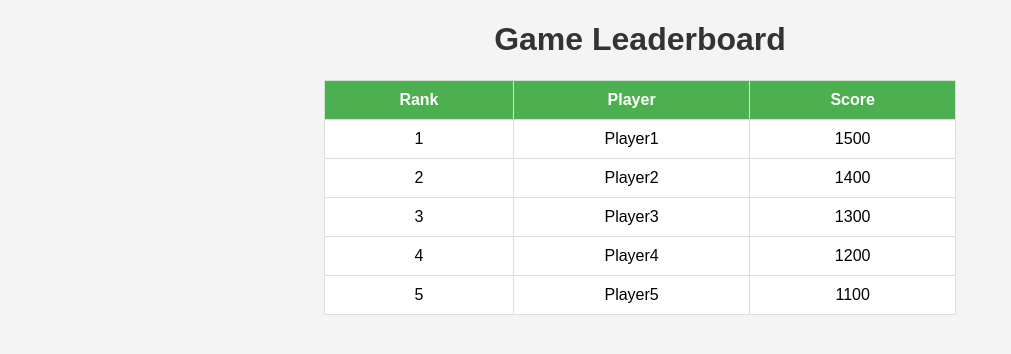
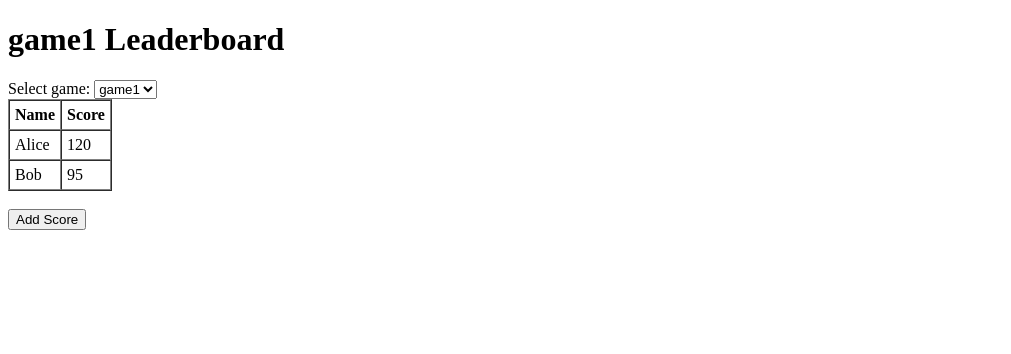
Before and after one commit to John-TRI1/BugFreeBrigade2, a Flask app: page / in a window 1280 px wide. Shown: the top 354 px of the page, without its empty margins (0-1011 px from the left). Run offline with Flask 3, Linux system fonts and the light colour scheme.

Commit message:
More info

```diff
--- a/Team Project One/app.py
+++ b/Team Project One/app.py
@@ -1,19 +1,50 @@
-from flask import Flask, render_template
+from flask import Flask, render_template, request, redirect, jsonify
 
 app = Flask(__name__)
 
-# Sample leaderboard data
-leaderboard = [
-    {"rank": 1, "name": "Player1", "score": 1500},
-    {"rank": 2, "name": "Player2", "score": 1400},
-    {"rank": 3, "name": "Player3", "score": 1300},
-    {"rank": 4, "name": "Player4", "score": 1200},
-    {"rank": 5, "name": "Player5", "score": 1100},
-]
+leaderboards = {
+    'game1': [
+       {"name": "Alice", "score": 120},
+       {"name": "Bob", "score": 95}
+    ],
+    'game2': [
+       {"name": "Charlie", "score": 130},
+       {"name": "Dave", "score": 80}
+    ]
+}
 
-@app.route('/')
-def show_leaderboard():
-    return render_template('leaderboard.html', leaderboard=leaderboard)
+@app.route("/")
+def index():
+    game = request.args.get('game', 'game1')
+    scores = leaderboards.get(game, [])
+    sorted_scores = sorted(scores, key=lambda x: x["score"], reverse=True)
+    games = list(leaderboards.keys())
+    return render_template("index.html", scores=sorted_scores, games=games, current_game=game)
 
-if __name__ == '__main__':
+@app.route("/submit", methods=["GET"])
+def submit_form():
+    game = request.args.get('game', 'game1')
+    return render_template("submit.html", game=game)
+
+@app.route("/submit", methods=["POST"])
+def submit_score():
+    game = request.form.get("game", "game1")
+    name = request.form.get("name")
+    try:
+        score = int(request.form.get("score"))
+    except (ValueError, TypeError):
+        score = 0
+    if game not in leaderboards:
+        leaderboards[game] = []
+    leaderboards[game].append({"name": name, "score": score})
+    return redirect(f"/?game={game}")
+
+@app.route("/api/leaderboard", methods=["GET"])
+def api_leaderboard():
+    game = request.args.get('game', 'game1')
+    scores = leaderboards.get(game, [])
+    sorted_scores = sorted(scores, key=lambda x: x["score"], reverse=True)
+    return jsonify({"game": game, "leaderboard": sorted_scores})
+
+if __name__ == "__main__":
     app.run(debug=True)
--- a/Team Project One/templates/index.html
+++ b/Team Project One/templates/index.html
@@ -1,26 +1,37 @@
 <!DOCTYPE html>
-<html lang="en">
+<html>
 <head>
-    <meta charset="UTF-8">
-    <meta name="viewport" content="width=device-width, initial-scale=1.0">
-    <title>Game Leaderboard</title>
-    <link rel="stylesheet" href="static/style.css">
+    <title>{{ current_game }} Leaderboard</title>
 </head>
 <body>
-    <h1>Game Leaderboard</h1>
-    <table>
+    <h1>{{ current_game }} Leaderboard</h1>
+
+
+    <form method="get" action="/">
+        <label for="game">Select game:</label>
+        <select name="game" id="game" onchange="this.form.submit()">
+            {% for g in games %}
+                <option value="{{ g }}" {% if g == current_game %}selected{% endif %}>{{ g }}</option>
+            {% endfor %}
+        </select>
+    </form>
+
+
+    <table border="1" cellpadding="5" cellspacing="0">
         <tr>
-            <th>Rank</th>
-            <th>Player</th>
+            <th>Name</th>
             <th>Score</th>
         </tr>
-        {% for player in leaderboard %}
+        {% for entry in scores %}
         <tr>
-            <td>{{ player.rank }}</td>
-            <td>{{ player.name }}</td>
-            <td>{{ player.score }}</td>
+            <td>{{ entry.name }}</td>
+            <td>{{ entry.score }}</td>
         </tr>
-        {% end for %}
+        {% endfor %}
     </table>
+
+
+    <br>
+    <a href="/submit?game={{ current_game }}"><button>Add Score</button></a>
 </body>
 </html>
--- a/Team Project One/templates/leaderboard.html
+++ /dev/null
@@ -1,26 +0,0 @@
-<!DOCTYPE html>
-<html lang="en">
-<head>
-    <meta charset="UTF-8">
-    <meta name="viewport" content="width=device-width, initial-scale=1.0">
-    <title>Game Leaderboard</title>
-    <link rel="stylesheet" href="static/style.css">
-</head>
-<body>
-    <h1>Game Leaderboard</h1>
-    <table>
-        <tr>
-            <th>Rank</th>
-            <th>Player</th>
-            <th>Score</th>
-        </tr>
-        {% for player in leaderboard %}
-        <tr>
-            <td>{{ player.rank }}</td>
-            <td>{{ player.name }}</td>
-            <td>{{ player.score }}</td>
-        </tr>
-        {% endfor %}
-    </table>
-</body>
-</html>
```
Also changed, not shown: Team Project One/templates/submit.html (added, +23 -0 lines).
